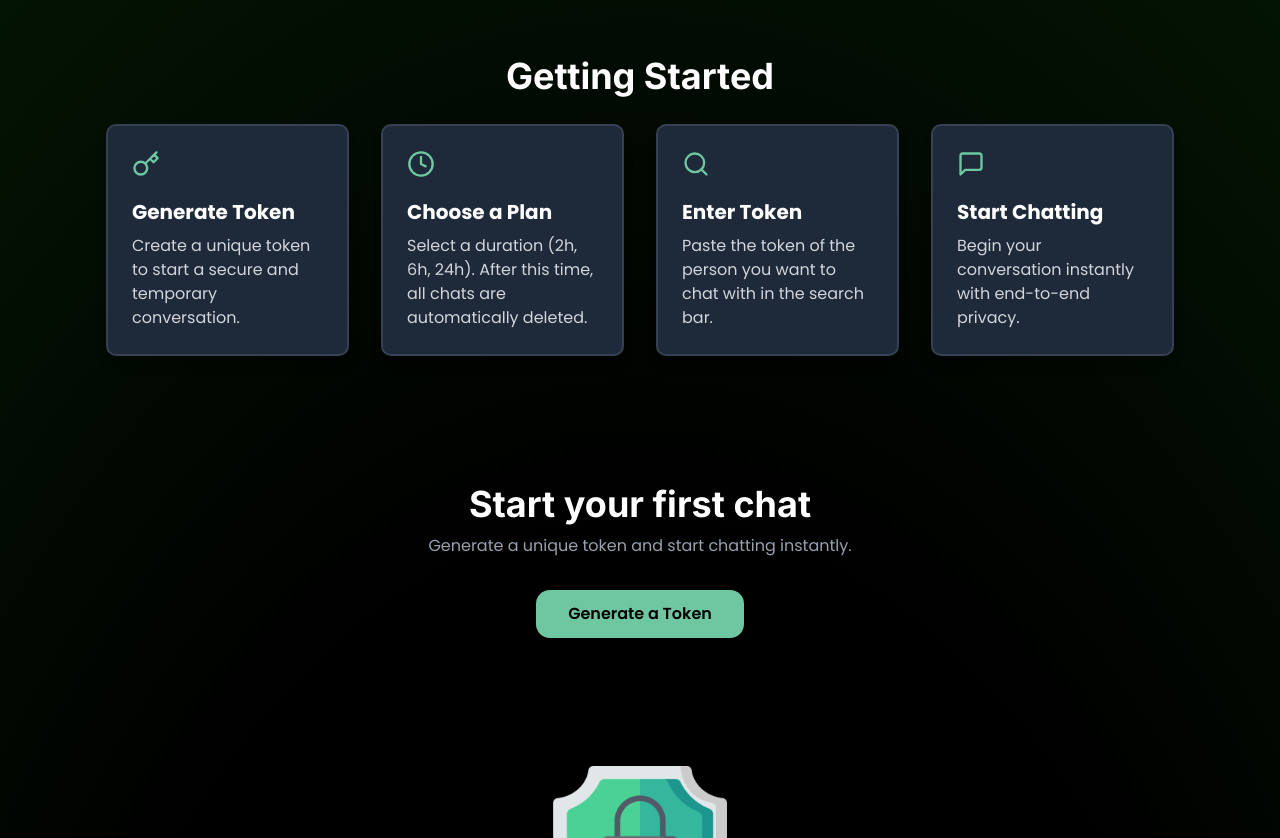
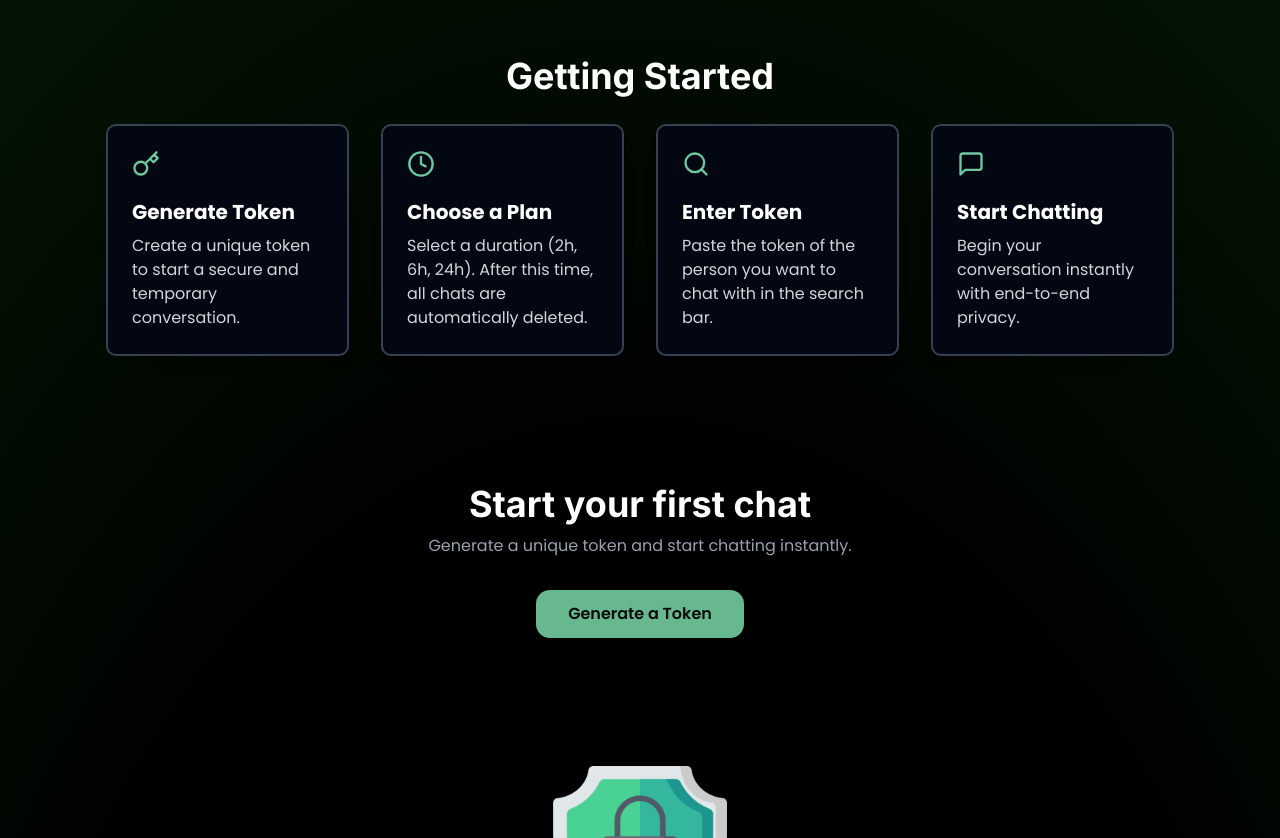
Before and after one commit to tahmid-khan-hub/Distak, a Next.js app: page / in a window 1280 px wide. Shown: the part 320-1158 px from the top of the page. Built offline with nearby package versions, Linux system fonts and the light colour scheme.

Commit message:
Updated the global css primary and its foreground, updated the CallToAction and GetStartedContainer

```diff
--- a/app/HomeComponents/CallToAction/CallToAction.tsx
+++ b/app/HomeComponents/CallToAction/CallToAction.tsx
@@ -21,10 +21,10 @@ const CallToAction = () => {
             <button
               className="
                 px-8 py-3 rounded-xl
-                bg-[#6FC7A1] text-black font-semibold
+                bg-primary text-primary-foreground font-semibold
                 transition-all duration-300
                 hover:scale-105
-                hover:shadow-[0_0_20px_rgba(111,199,161,0.7)]
+                hover:shadow-[0_4px_15px_rgba(120,120,120,0.3)]
               "
             >
               Generate a Token
--- a/app/HomeComponents/GetStarted/components/GetStartedContainer.tsx
+++ b/app/HomeComponents/GetStarted/components/GetStartedContainer.tsx
@@ -11,7 +11,7 @@ const GetStartedContainer = ({ items }: GetStartedContainerProps) => {
                 <motion.div key={item.id}
                     whileHover={{ scale: 1.02, boxShadow: "0px 0px 20px rgba(111, 199, 161, 0.7)", }}
                     transition={{ duration: 0.2 }}
-                    className="poppins bg-gray-800 p-6 rounded-lg shadow-lg border-2 border-gray-700 hover:border-[#6FC7A1] transition-colors duration-300">
+                    className="poppins bg-gray-950 p-6 rounded-lg shadow-lg border-2 border-gray-700 hover:border-[#6FC7A1] transition-colors duration-300">
                     <div className="text-blue-400 mb-5">{item.icon}</div>
                     <h3 className="text-xl font-bold text-white mb-2">{item.title}</h3>
                     <p className="text-gray-300">{item.description}</p>
--- a/app/globals.css
+++ b/app/globals.css
@@ -61,8 +61,8 @@
   --card-foreground: oklch(0.145 0 0);
   --popover: oklch(1 0 0);
   --popover-foreground: oklch(0.145 0 0);
-  --primary: oklch(0.205 0 0);
-  --primary-foreground: oklch(0.985 0 0);
+  --primary: oklch(0.72 0.10 160);
+  --primary-foreground: oklch(0.15 0 0);
   --secondary: oklch(0.97 0 0);
   --secondary-foreground: oklch(0.205 0 0);
   --muted: oklch(0.97 0 0);
@@ -95,8 +95,8 @@
   --card-foreground: oklch(0.985 0 0);
   --popover: oklch(0.205 0 0);
   --popover-foreground: oklch(0.985 0 0);
-  --primary: oklch(0.922 0 0);
-  --primary-foreground: oklch(0.205 0 0);
+  --primary: oklch(0.72 0.10 160);
+  --primary-foreground: oklch(0.15 0 0);
   --secondary: oklch(0.269 0 0);
   --secondary-foreground: oklch(0.985 0 0);
   --muted: oklch(0.269 0 0);
```
